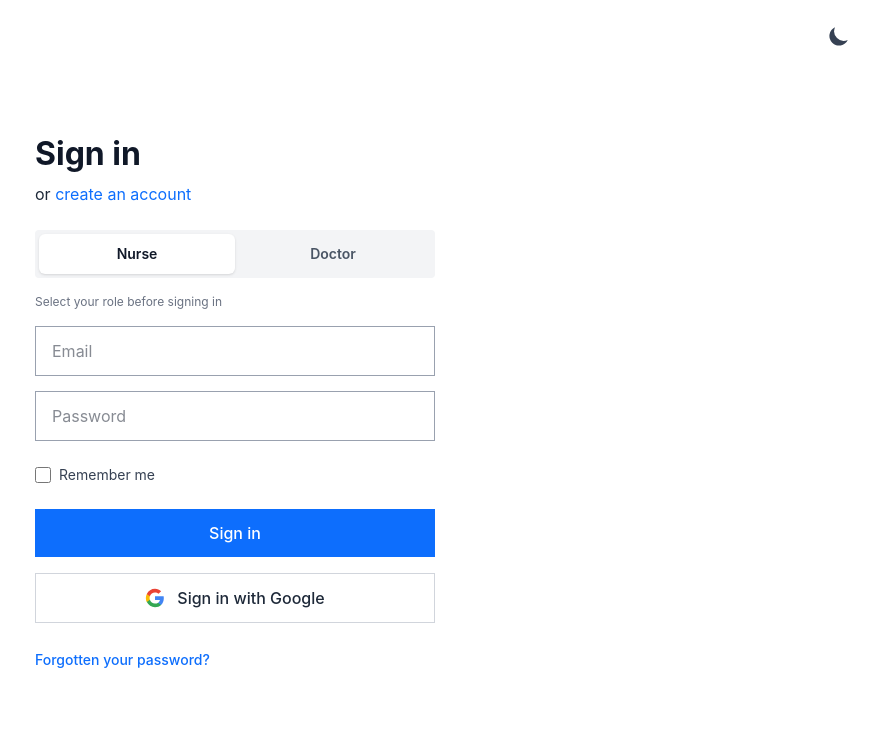
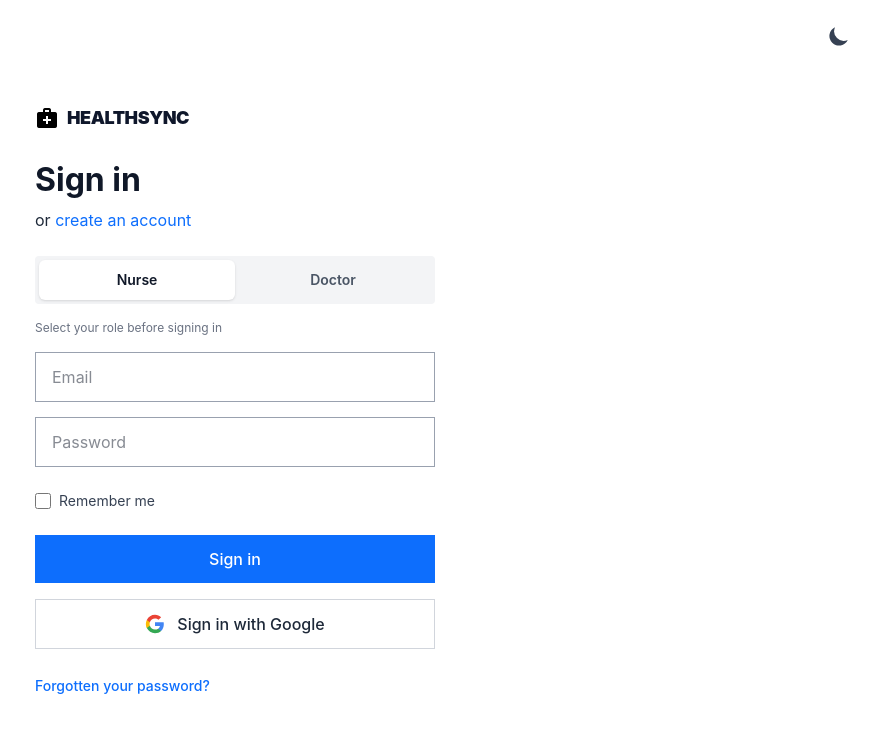
Before and after one commit to Sanchali-rif/HealthSync, a React (Vite) app in the folder frontend/: page /login in a window 1280 px wide. Shown: the top 732 px of the page, without its empty margins (405-1280 px from the left). Built offline with nearby package versions, Linux system fonts and the light colour scheme; no server answers.

Commit message:
added logo

```diff
--- a/frontend/src/pages/ForgotPassword.jsx
+++ b/frontend/src/pages/ForgotPassword.jsx
@@ -61,6 +61,10 @@ export default function ForgotPassword({ isDarkMode, setIsDarkMode }) {
       </div>
 
       <div className="max-w-md w-full px-6 py-8">
+        <div className="flex items-center gap-2 mb-6">
+          <span className="material-symbols-outlined text-primary" style={{ fontVariationSettings: "'FILL' 1" }}>medical_services</span>
+          <span className="text-lg font-black tracking-tight text-slate-900 dark:text-white uppercase">HealthSync</span>
+        </div>
         <h2 className="text-[32px] font-bold text-gray-900 dark:text-white mb-1">
           Reset your password
         </h2>
--- a/frontend/src/pages/LiveDashboard.jsx
+++ b/frontend/src/pages/LiveDashboard.jsx
@@ -154,7 +154,10 @@ export default function LiveDashboard({ isDarkMode, setIsDarkMode }) {
       {/* TopNavBar */}
       <header className="bg-white dark:bg-slate-900 font-sans Inter text-sm antialiased docked full-width top-0 z-50 h-14 border-b border-slate-200 dark:border-slate-800 flat no shadows flex justify-between items-center w-full px-6">
         <div className="flex items-center gap-8 h-full">
-          <div className="text-lg font-black tracking-tight text-slate-900 dark:text-slate-50 uppercase font-logo text-logo">HealthSync</div>
+          <div className="flex items-center gap-2">
+            <span className="material-symbols-outlined text-primary dark:text-slate-50" style={{ fontVariationSettings: "'FILL' 1" }}>medical_services</span>
+            <span className="text-lg font-black tracking-tight text-slate-900 dark:text-slate-50 uppercase">HealthSync</span>
+          </div>
           <nav className="hidden md:flex h-full gap-6">
             {role === 'Nurse' && (
               <a
--- a/frontend/src/pages/Login.jsx
+++ b/frontend/src/pages/Login.jsx
@@ -174,6 +174,10 @@ function Login({ isDarkMode, setIsDarkMode }) {
       </div>
 
       <div className="max-w-md w-full px-6 py-8">
+        <div className="flex items-center gap-2 mb-6">
+          <span className="material-symbols-outlined text-primary" style={{ fontVariationSettings: "'FILL' 1" }}>medical_services</span>
+          <span className="text-lg font-black tracking-tight text-slate-900 dark:text-white uppercase">HealthSync</span>
+        </div>
         <h2 className="text-[32px] font-bold text-gray-900 dark:text-white mb-1">
           {isRegister ? 'Create Account' : 'Sign in'}
         </h2>
```
